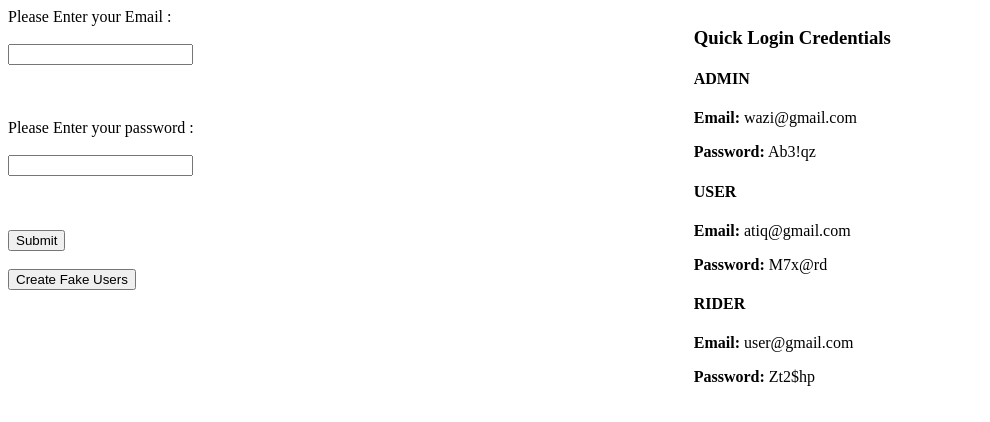
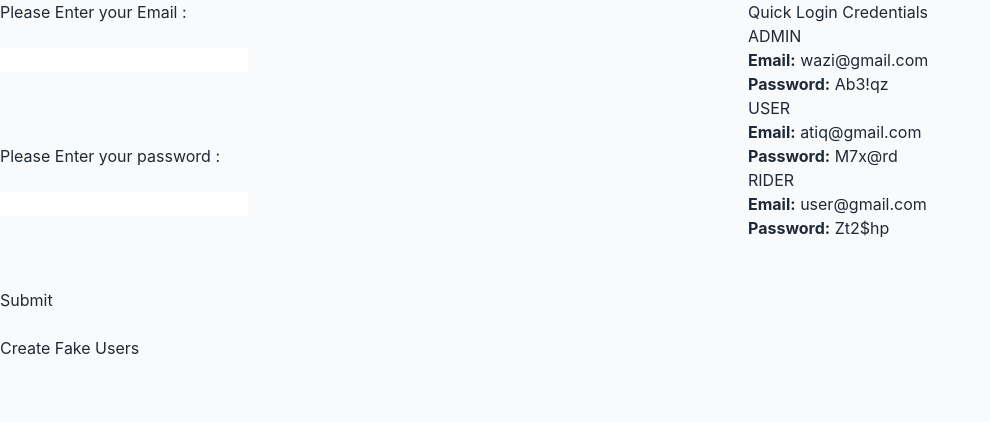
Before and after one commit to atiqbitstream/moveToYou-FEnd, an Angular app in the folder mooToYouFront/: page / in a window 1280 px wide. Shown: the top 422 px of the page, without its empty margins (0-990 px from the left). Built offline with nearby package versions, Linux system fonts and the light colour scheme.

Commit message:
setting global style

```diff
--- a/mooToYouFront/src/styles.css
+++ b/mooToYouFront/src/styles.css
@@ -1 +1,15 @@
 /* You can add global styles to this file, and also import other style files */
+@tailwind base;
+@tailwind components;
+@tailwind utilities;
+
+/* Custom Global Styles */
+:root {
+    --primary-color: #14b8a6;
+    --secondary-color: #64748b;
+  }
+
+  body {
+    @apply text-gray-800 bg-gray-50;
+    font-family: 'Inter', sans-serif;
+  }
--- a/mooToYouFront/tailwind.config.js
+++ b/mooToYouFront/tailwind.config.js
@@ -4,7 +4,29 @@ module.exports = {
     "./src/**/*.{html,ts}",
   ],
   theme: {
-    extend: {},
+    extend: {
+      colors:{
+        'primary':{
+          light: '#5eead4',   // Teal variant
+          DEFAULT: '#14b8a6', // Base primary
+          dark: '#0f766e'     // Dark variant
+
+        },
+        'secondary':{
+          light: '#94a3b8',   // Slate light
+          DEFAULT: '#64748b', // Slate base
+          dark: '#475569'     // Slate dark
+        }
+      },
+      fontFamily:{
+        'sans': ['Inter', 'system-ui'],
+        'display': ['Outfit']
+      },
+      spacing: {
+        'container': '1rem',
+        'section': '2rem'
+      }
+    },
   },
   plugins: [],
 }
```
